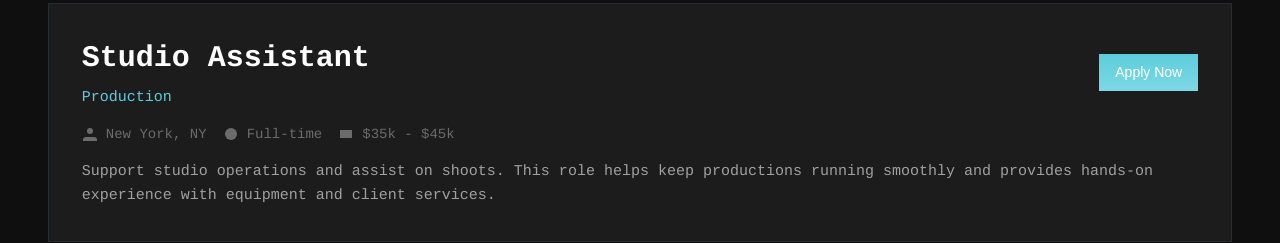
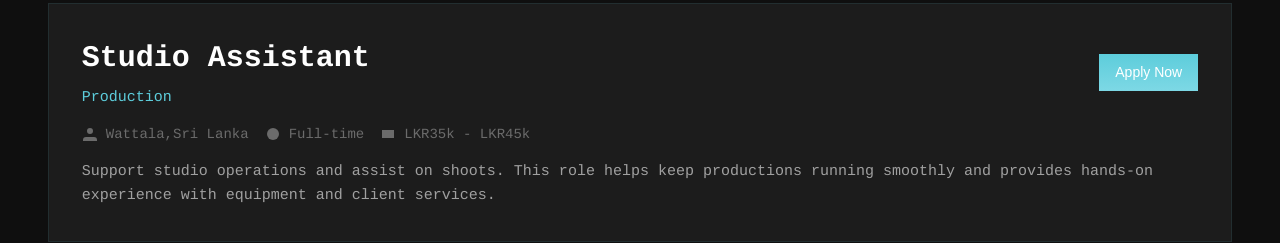
Before and after one commit to Nethmihimasha/rastermedia-lk, a Next.js app: page /career in a window 1280 px wide. Shown: the part 940-1183 px from the top of the page. Built offline with nearby package versions, Linux system fonts and the light colour scheme; a web font is replaced by a local one.

Commit message:
slight changes

```diff
--- a/app/career/page.js
+++ b/app/career/page.js
@@ -163,9 +163,9 @@
                   <div className={styles.modalBodyGrid}>
                     <div className={styles.modalDetails}>
                       <div className={styles.jobDetailsTop}>
-                        <div className={styles.jobDetail}><span>New York, NY</span></div>
+                        <div className={styles.jobDetail}><span>Wattala, Sri Lanka</span></div>
                         <div className={styles.jobDetail}><span>Full-time</span></div>
-                        <div className={styles.jobDetail}><span>$35k - $45k</span></div>
+                        <div className={styles.jobDetail}><span>LKR35k - LKR45k</span></div>
                       </div>
 
                       <h4 className={styles.sectionHeading}>Responsibilities</h4>
@@ -328,7 +328,7 @@
                     <svg className={styles.icon} viewBox="0 0 16 16">
                       <path d="M8 2a3 3 0 100 6 3 3 0 000-6zM4 11a3 3 0 00-3 3v1h14v-1a3 3 0 00-3-3H4z" />
                     </svg>
-                    <span>New York, NY</span>
+                    <span>Wattala,Sri Lanka</span>
                   </div>
                   <div className={styles.jobDetail}>
                     <svg className={styles.icon} viewBox="0 0 16 16">
@@ -340,7 +340,7 @@
                     <svg className={styles.icon} viewBox="0 0 16 16">
                       <path d="M2 4h12v8H2z" />
                     </svg>
-                    <span>$35k - $45k</span>
+                    <span>LKR35k - LKR45k</span>
                   </div>
                 </div>
                 <p className={styles.jobExcerpt}>
```
